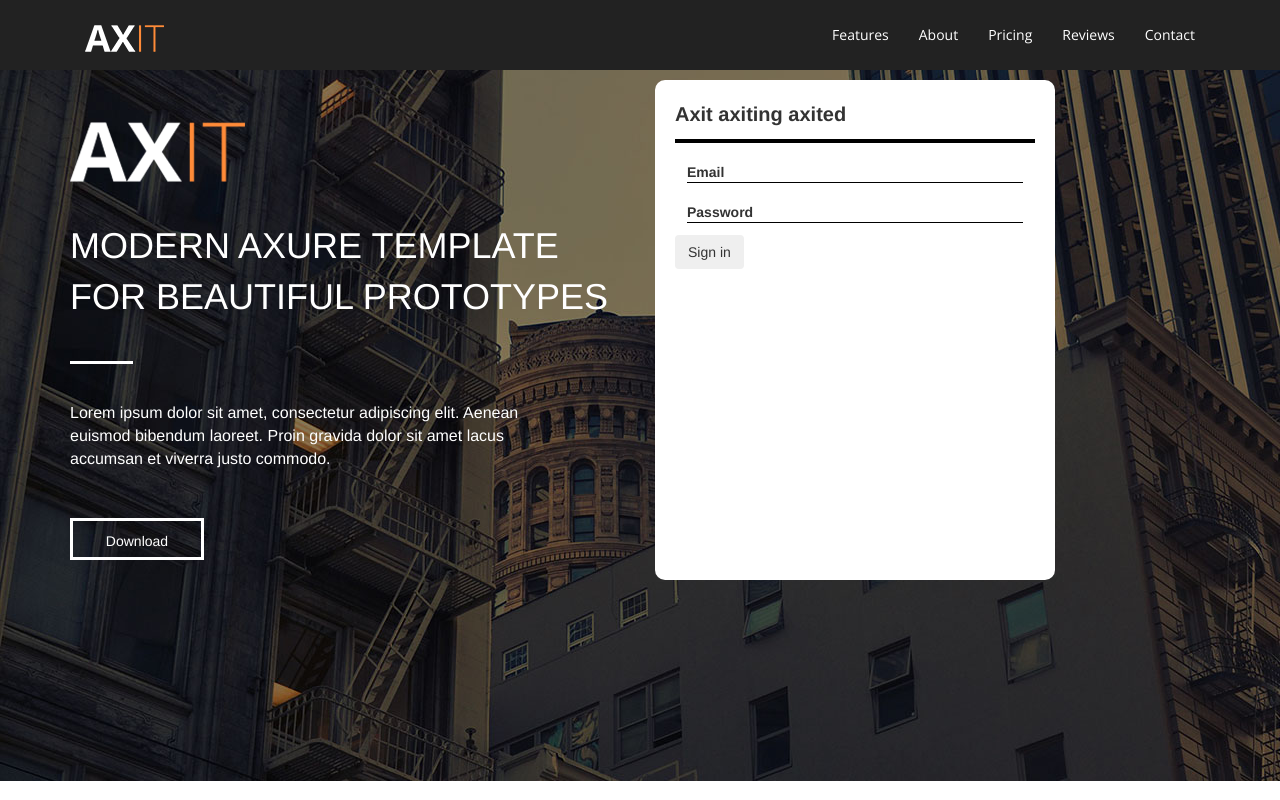
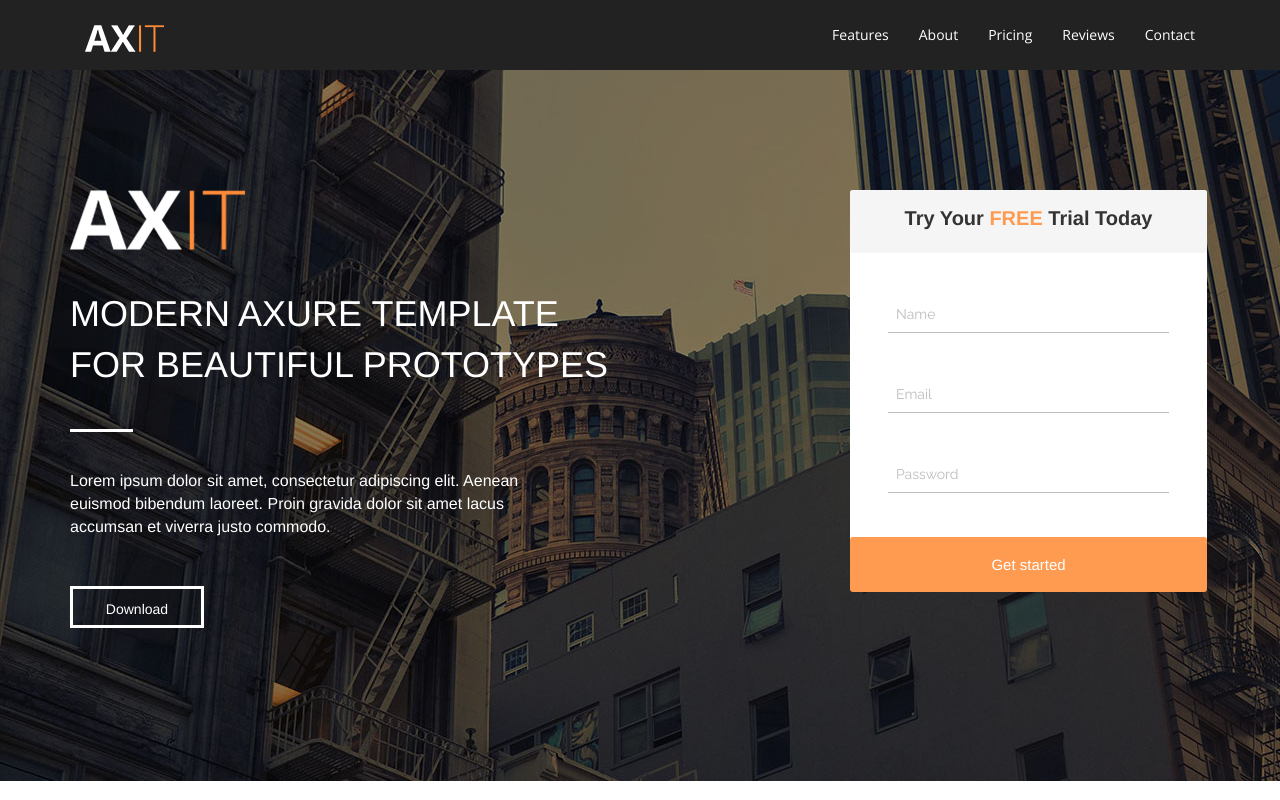
Before and after one commit to NickUsov/HTML_Bootstrap, a plain HTML site: page index.html in a window 1280 px wide. Drawn offline with nearby package versions, Linux system fonts and the light colour scheme.

Commit message:
end home

```diff
--- a/css/main.css
+++ b/css/main.css
@@ -29,7 +29,7 @@
     font-size: 16px;
 }
 .home__info_block {
-    padding-top: 42px;
+    padding-top: 110px;
 }
 .home__button {
     width: 134px;
@@ -50,26 +50,49 @@
     margin: 38px 0;
 }
 .home__form_block {
-    width: 400px;
-    height: 500px;
+    width: 357px;
+    height: 363px;
     background-color: #ffffff;
-    border-radius: 10px;
-    padding: 20px;
+    border-radius: 3px;
+    margin-top: 110px;
 }
 .border-group {
     display: flex;
     flex-flow: row;
-    border-bottom: 1px solid #000000;
-    margin: 12px;
+    border-bottom: 1px solid #bdbdbd;
+    margin: 44px 38px;
+    padding-bottom: 8px;
 }
 .input {
     border: none;
 }
-.home__separator {
-    height: 4px;
-    background-color: #000000;
+.form-horizontal {
+    color: #bdbdbd;
 }
-.home__paragraph {
+.home__form_paragraph {
     font-size: 20px;
     font-weight: bold;
 }
+.form__orange {
+    color: #ff9b51;
+}
+.home__form_headliner {
+    background-color: #f5f5f5;
+    text-align: center;
+    padding: 14px 0 10px 0;
+    border-radius: 3px;
+}
+.control-label {
+    font-weight: normal;
+    font-size: 14px;
+    font-family: "Raleway", sans-serif;
+    margin-left: 8px;
+}
+.btn {
+    width: 100%;
+    color: #ffffff;
+    background-color: #ff9b51;
+    border-radius: 3px;
+    padding: 16px 0;
+    font-size: 15px;
+}
--- a/index.html
+++ b/index.html
@@ -57,14 +57,20 @@
                         </button>
                     </div>
                 </div>
-                <div class="column-md-6 col-lg-6">
+                <div class="column-md-6 col-lg-4 col-lg-offset-2">
                     <div class="home__form_block">
-                        <p class="home__paragraph">
-                            Axit axiting axited
-                        </p>
-                        <div class="home__separator">
+                        <div class="home__form_headliner">
+                            <p class="home__form_paragraph">
+                                Try Your <span class="form__orange">FREE</span> Trial Today
+                            </p>
                         </div>
                         <form class="form-horizontal">
+                            <div class="control-group border-group">
+                                <label class="control-label" for="inputEmail">Name</label>
+                                <div class="controls">
+                                    <input type="text" id="inputName" class="input">
+                                </div>
+                            </div>
                             <div class="control-group border-group">
                                     <label class="control-label" for="inputEmail">Email</label>
                                     <div class="controls">
@@ -79,7 +85,7 @@
                             </div>
                             <div class="control-group">
                                 <div class="controls">
-                                    <button type="submit" class="btn">Sign in</button>
+                                    <button type="submit" class="btn">Get started</button>
                                 </div>
                             </div>
                         </form>
```
Also changed, not shown: images/Social Media Icons.png (added), 1 other file.
